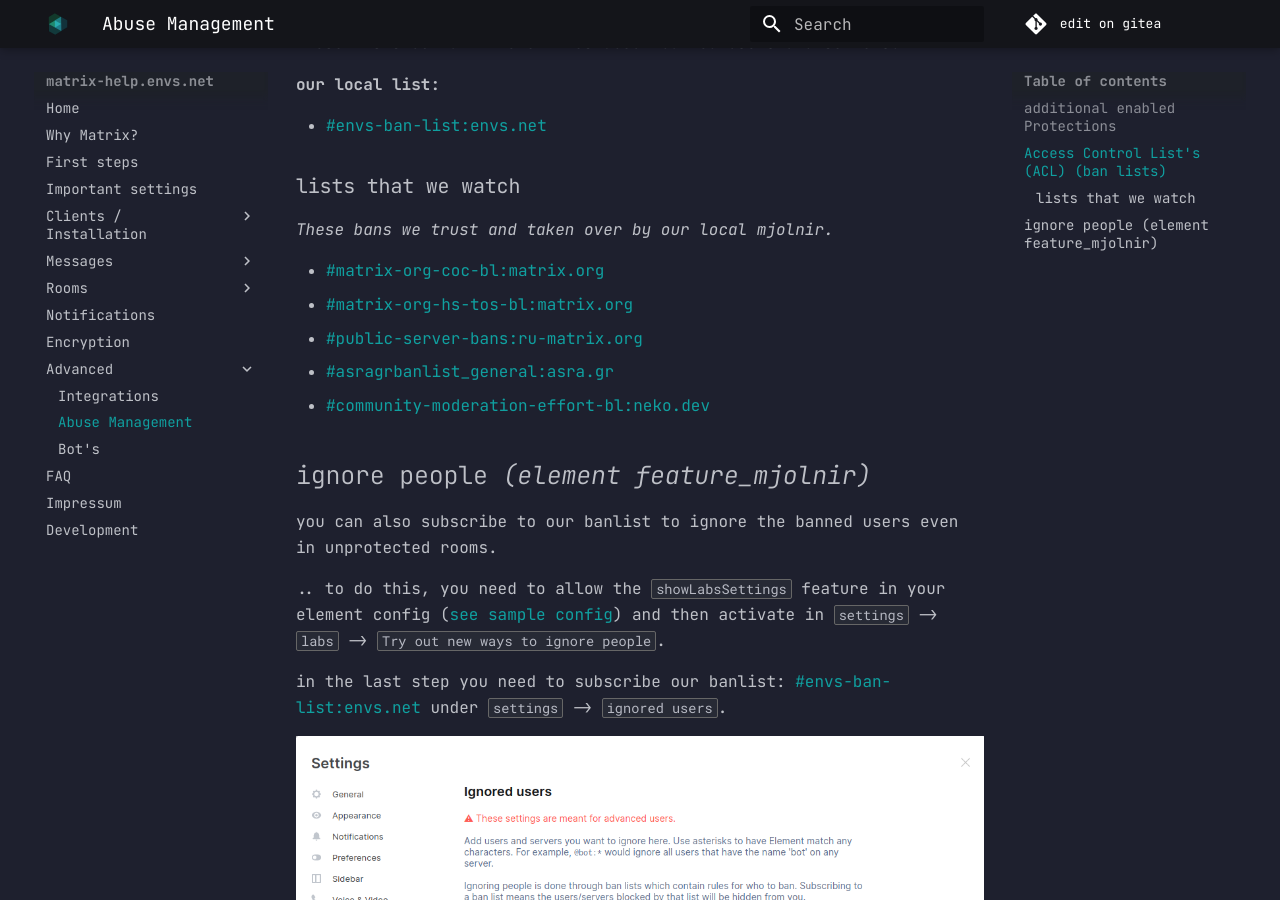
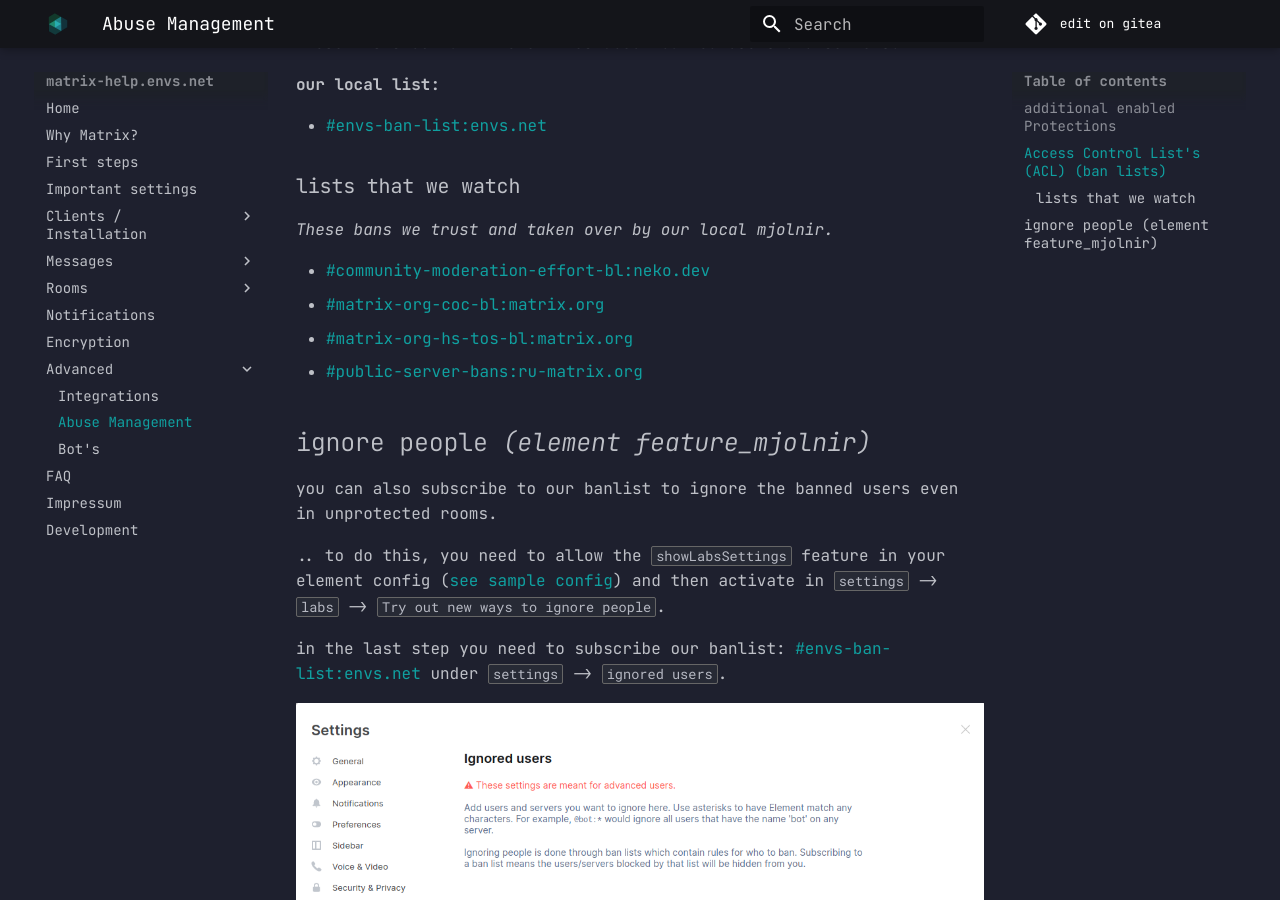
Before and after one commit to envs-net/matrix-doc, an MkDocs documentation site: the page built from docs/advanced/abuse_management.md, in a window 1280 px wide and 900 px high, scrolled down 892 px. Built offline with MkDocs 1.6.1 and Material for MkDocs 9.7.7, drawn with Linux system fonts in a browser that asks for light colours.

Commit message:
abuse_management.md: cleanup banlists

```diff
--- a/docs/advanced/abuse_management.md
+++ b/docs/advanced/abuse_management.md
@@ -35,11 +35,10 @@ after this step, the room is protected.
 ### lists that we watch
 *These bans we trust and taken over by our local mjolnir.*
 
+- [#community-moderation-effort-bl:neko.dev](https://matrix.to/#/#community-moderation-effort-bl:neko.dev)
 - [#matrix-org-coc-bl:matrix.org](https://matrix.to/#/#matrix-org-coc-bl:matrix.org)
 - [#matrix-org-hs-tos-bl:matrix.org](https://matrix.to/#/#matrix-org-hs-tos-bl:matrix.org)
 - [#public-server-bans:ru-matrix.org](https://matrix.to/#/#public-server-bans:ru-matrix.org)
-- [#asragrbanlist_general:asra.gr](https://matrix.to/#/#asragrbanlist_general:asra.gr)
-- [#community-moderation-effort-bl:neko.dev](https://matrix.to/#/#community-moderation-effort-bl:neko.dev)
 
 ## ignore people *(element feature_mjolnir)*
 
```
